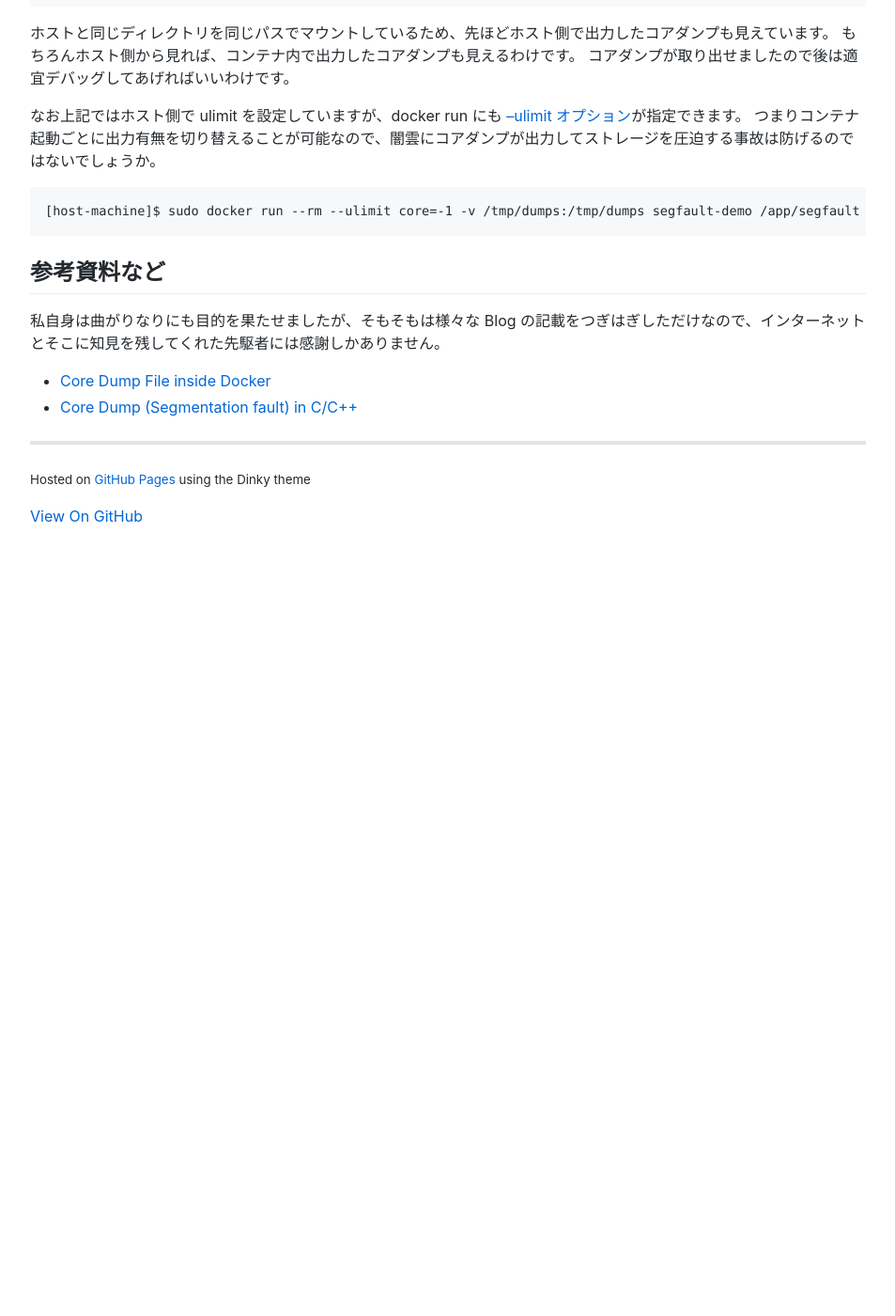
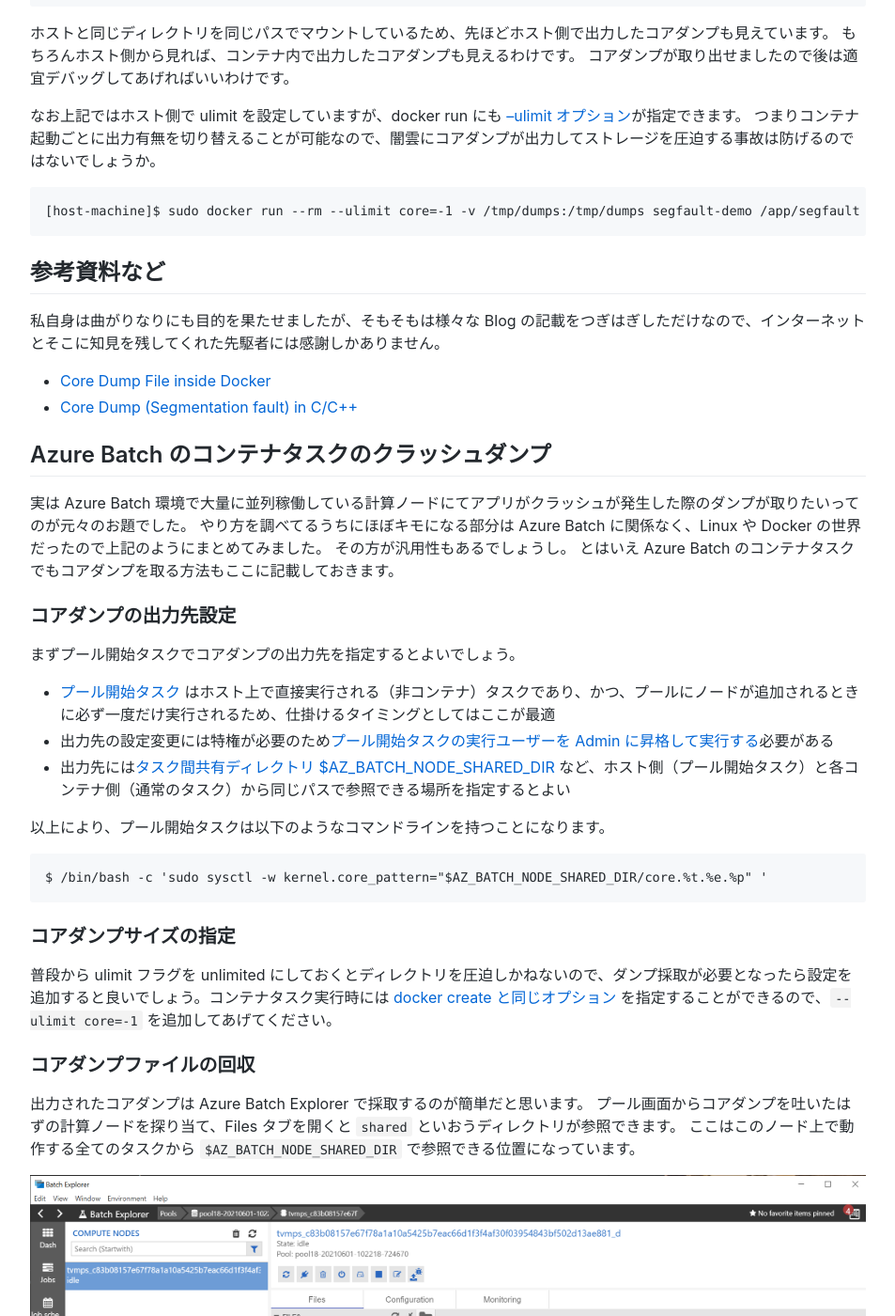
Before and after one commit to ayuina/ainaba-csa-blog, a Jekyll site: the page built from debug-core-dump-inside-docker/index.md, in a window 1280 px wide and 1400 px high, scrolled down 3249 px. Shown: the whole window at 94% size, without its empty margins (163-1116 px from the left). Built offline with Jekyll 4.4.1, drawn with Linux system fonts in a browser that asks for light colours; the repository's description, which GitHub fills in, is left out; before the commit the page ends 3879 px from its top, so only the background shows below that.

Commit message:
add batch

````diff
--- a/debug-core-dump-inside-docker/index.md
+++ b/debug-core-dump-inside-docker/index.md
@@ -173,3 +173,38 @@ drwxrwxrwt 1 root root   4096 Jun  4 07:47 ..
 
 - [Core Dump File inside Docker](https://le.qun.ch/en/blog/core-dump-file-in-docker/)
 - [Core Dump (Segmentation fault) in C/C++](https://www.geeksforgeeks.org/core-dump-segmentation-fault-c-cpp/)
+
+
+## Azure Batch のコンテナタスクのクラッシュダンプ
+
+実は Azure Batch 環境で大量に並列稼働している計算ノードにてアプリがクラッシュが発生した際のダンプが取りたいってのが元々のお題でした。
+やり方を調べてるうちにほぼキモになる部分は Azure Batch に関係なく、Linux や Docker の世界だったので上記のようにまとめてみました。
+その方が汎用性もあるでしょうし。
+とはいえ Azure Batch のコンテナタスクでもコアダンプを取る方法もここに記載しておきます。
+
+### コアダンプの出力先設定
+
+まずプール開始タスクでコアダンプの出力先を指定するとよいでしょう。
+
+- [プール開始タスク](https://docs.microsoft.com/ja-jp/azure/batch/jobs-and-tasks#start-task) はホスト上で直接実行される（非コンテナ）タスクであり、かつ、プールにノードが追加されるときに必ず一度だけ実行されるため、仕掛けるタイミングとしてはここが最適
+- 出力先の設定変更には特権が必要のため[プール開始タスクの実行ユーザーを Admin に昇格して実行する](https://docs.microsoft.com/ja-jp/azure/batch/batch-user-accounts#elevated-access-for-tasks)必要がある
+- 出力先には[タスク間共有ディレクトリ $AZ_BATCH_NODE_SHARED_DIR](https://docs.microsoft.com/ja-jp/azure/batch/files-and-directories) など、ホスト側（プール開始タスク）と各コンテナ側（通常のタスク）から同じパスで参照できる場所を指定するとよい
+
+以上により、プール開始タスクは以下のようなコマンドラインを持つことになります。
+
+```bash
+$ /bin/bash -c 'sudo sysctl -w kernel.core_pattern="$AZ_BATCH_NODE_SHARED_DIR/core.%t.%e.%p" '
+```
+
+### コアダンプサイズの指定
+
+普段から ulimit フラグを unlimited にしておくとディレクトリを圧迫しかねないので、ダンプ採取が必要となったら設定を追加すると良いでしょう。コンテナタスク実行時には [docker create と同じオプション](https://docs.microsoft.com/ja-jp/azure/batch/batch-docker-container-workloads#container-task-command-line) を指定することができるので、```--ulimit core=-1``` を追加してあげてください。
+
+
+### コアダンプファイルの回収
+
+出力されたコアダンプは Azure Batch Explorer で採取するのが簡単だと思います。
+プール画面からコアダンプを吐いたはずの計算ノードを探り当て、Files タブを開くと ```shared``` といおうディレクトリが参照できます。
+ここはこのノード上で動作する全てのタスクから ```$AZ_BATCH_NODE_SHARED_DIR``` で参照できる位置になっています。
+
+![azure-batch-core-dump](./azure-batch-core-dump.png)
````
Also changed, not shown: debug-core-dump-inside-docker/azure-batch-core-dump.png (added).
